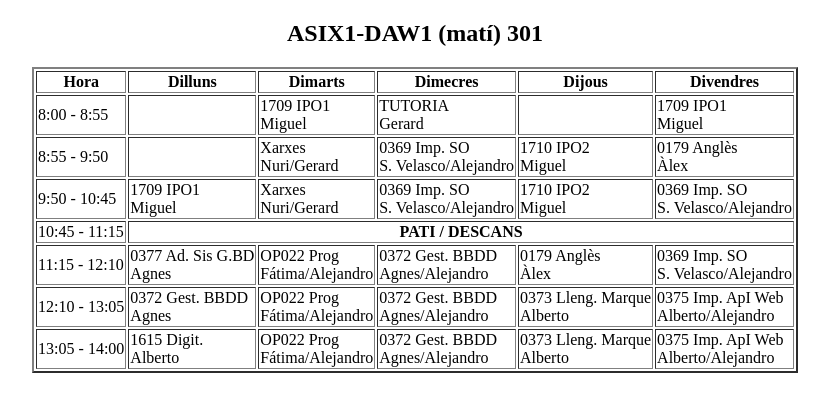
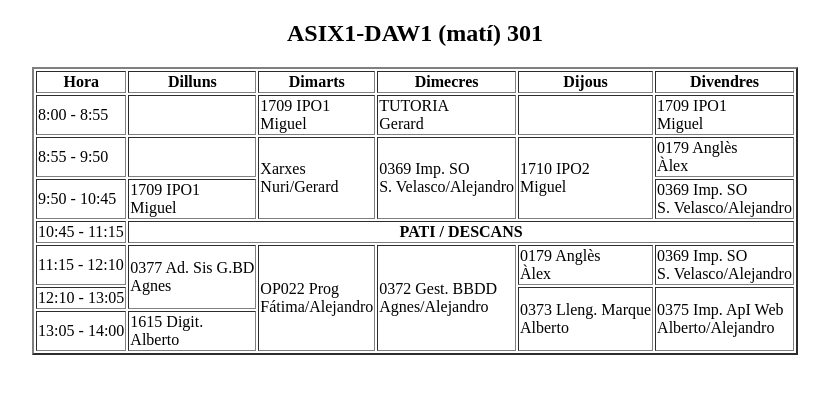
Before and after one commit to MARTIPIDEMUNT/Segura-Pidemunt-Marti_ASIX1_0373_25-26_AE5, a plain HTML site: page index.html in a window 1280 px wide. Shown: the whole page, without its empty margins (225-1054 px from the left). Drawn offline with Linux system fonts and the light colour scheme.

Commit message:
Rowspan possat en las taulas

```diff
--- a/index.html
+++ b/index.html
@@ -39,9 +39,9 @@
   <tr>
     <td>8:55 - 9:50</td>
     <td></td>
-    <td>Xarxes<br>Nuri/Gerard</td>
-    <td>0369 Imp. SO<br>S. Velasco/Alejandro</td>
-    <td>1710 IPO2<br>Miguel</td>
+    <td rowspan="2">Xarxes<br>Nuri/Gerard</td>
+    <td rowspan="2">0369 Imp. SO<br>S. Velasco/Alejandro</td>
+    <td rowspan="2">1710 IPO2<br>Miguel</td>
     <td>0179 Anglès<br>Àlex</td>
   </tr>
 
@@ -49,9 +49,6 @@
   <tr>
     <td>9:50 - 10:45</td>
     <td>1709 IPO1<br>Miguel</td>
-    <td>Xarxes<br>Nuri/Gerard</td>
-    <td>0369 Imp. SO<br>S. Velasco/Alejandro</td>
-    <td>1710 IPO2<br>Miguel</td>
     <td>0369 Imp. SO<br>S. Velasco/Alejandro</td>
   </tr>
 
@@ -65,9 +62,9 @@
   <!-- Quarta hora -->
   <tr>
     <td>11:15 - 12:10</td>
-    <td>0377 Ad. Sis G.BD<br>Agnes</td>
-    <td>OP022 Prog<br>Fátima/Alejandro</td>
-    <td>0372 Gest. BBDD<br>Agnes/Alejandro</td>
+    <td rowspan="2">0377 Ad. Sis G.BD<br>Agnes</td>
+    <td rowspan="3">OP022 Prog<br>Fátima/Alejandro</td>
+    <td rowspan="3">0372 Gest. BBDD<br>Agnes/Alejandro</td>
     <td>0179 Anglès<br>Àlex</td>
     <td>0369 Imp. SO<br>S. Velasco/Alejandro</td>
   </tr>
@@ -75,21 +72,14 @@
   <!-- Cinquena hora -->
   <tr>
     <td>12:10 - 13:05</td>
-    <td>0372 Gest. BBDD<br>Agnes</td>
-    <td>OP022 Prog<br>Fátima/Alejandro</td>
-    <td>0372 Gest. BBDD<br>Agnes/Alejandro</td>
-    <td>0373 Lleng. Marque<br>Alberto</td>
-    <td>0375 Imp. ApI Web<br>Alberto/Alejandro</td>
+    <td rowspan="2">0373 Lleng. Marque<br>Alberto</td>
+    <td rowspan="2">0375 Imp. ApI Web<br>Alberto/Alejandro</td>
   </tr>
 
   <!-- Sisena hora -->
   <tr>
     <td>13:05 - 14:00</td>
     <td>1615 Digit.<br>Alberto</td>
-    <td>OP022 Prog<br>Fátima/Alejandro</td>
-    <td>0372 Gest. BBDD<br>Agnes/Alejandro</td>
-    <td>0373 Lleng. Marque<br>Alberto</td>
-    <td>0375 Imp. ApI Web<br>Alberto/Alejandro</td>
   </tr>
 
 </table>
```
